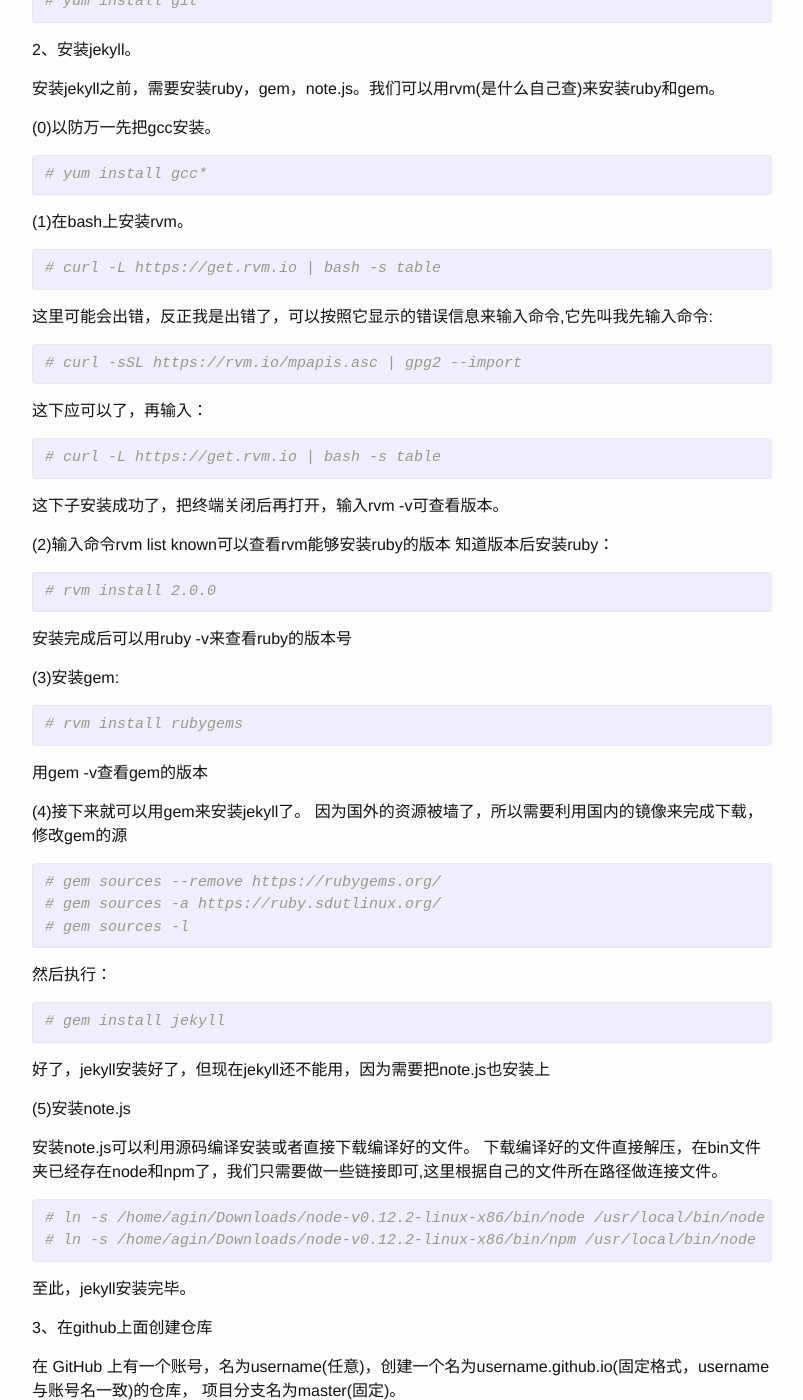
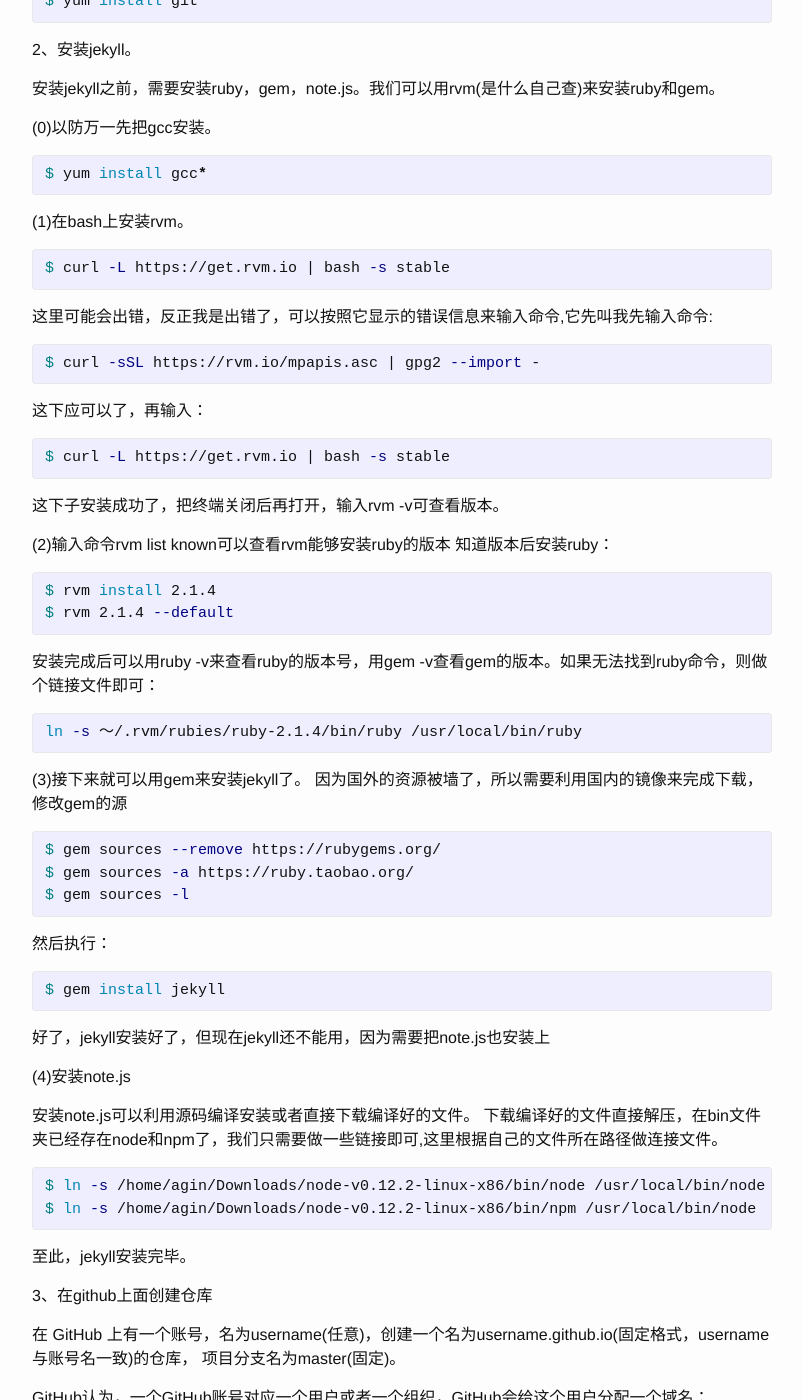
Before and after one commit to agin719/agin719.github.io, a Jekyll site: the page built from _posts/2015-04-25-搭建github+jekyll博客.md, in a window 1280 px wide and 1400 px high, scrolled down 500 px. Shown: the whole window, without its empty margins (238-1041 px from the left). Built offline with Jekyll 4.4.1, drawn with Linux system fonts in a browser that asks for light colours.

Commit message:
new blog

```diff
--- a/_posts/2015-04-25-搭建github+jekyll博客.md
+++ b/_posts/2015-04-25-搭建github+jekyll博客.md
@@ -16,7 +16,7 @@ date: 2015-04-25
 
 在centos上安装git很简单，用yum安装即可。
 {% highlight bash %}
-# yum install git
+$ yum install git
 {% endhighlight %}
 
 2、安装jekyll。
@@ -25,55 +25,54 @@ date: 2015-04-25
 
 (0)以防万一先把gcc安装。
 {% highlight bash %}
-# yum install gcc*
+$ yum install gcc*
 {% endhighlight %}
 (1)在bash上安装rvm。
 {% highlight bash %}
-# curl -L https://get.rvm.io | bash -s table
+$ curl -L https://get.rvm.io | bash -s stable
 {% endhighlight %}
 这里可能会出错，反正我是出错了，可以按照它显示的错误信息来输入命令,它先叫我先输入命令:
 {% highlight bash %}
-# curl -sSL https://rvm.io/mpapis.asc | gpg2 --import
+$ curl -sSL https://rvm.io/mpapis.asc | gpg2 --import -
 {% endhighlight %}
 这下应可以了，再输入：
 {% highlight bash %}
-# curl -L https://get.rvm.io | bash -s table
+$ curl -L https://get.rvm.io | bash -s stable
 {% endhighlight %}
 这下子安装成功了，把终端关闭后再打开，输入rvm -v可查看版本。
 
 (2)输入命令rvm list known可以查看rvm能够安装ruby的版本
 知道版本后安装ruby：
 {% highlight bash %}
-# rvm install 2.0.0
+$ rvm install 2.1.4
+$ rvm 2.1.4 --default
 {% endhighlight %}
-安装完成后可以用ruby -v来查看ruby的版本号
+安装完成后可以用ruby -v来查看ruby的版本号，用gem -v查看gem的版本。如果无法找到ruby命令，则做个链接文件即可：
+{% highlight bash %}
+ln -s ～/.rvm/rubies/ruby-2.1.4/bin/ruby /usr/local/bin/ruby
+{% endhighlight %}
 
-(3)安装gem:
-{% highlight bash %}
-# rvm install rubygems
-{% endhighlight%}
-用gem -v查看gem的版本
 
-(4)接下来就可以用gem来安装jekyll了。
+(3)接下来就可以用gem来安装jekyll了。
 因为国外的资源被墙了，所以需要利用国内的镜像来完成下载，修改gem的源
 {% highlight bash %}
-# gem sources --remove https://rubygems.org/
-# gem sources -a https://ruby.sdutlinux.org/
-# gem sources -l
+$ gem sources --remove https://rubygems.org/
+$ gem sources -a https://ruby.taobao.org/
+$ gem sources -l
 {% endhighlight %}
 然后执行：
 {% highlight bash %}
-# gem install jekyll
+$ gem install jekyll
 {% endhighlight %}
 好了，jekyll安装好了，但现在jekyll还不能用，因为需要把note.js也安装上
 
-(5)安装note.js
+(4)安装note.js
 
 安装note.js可以利用源码编译安装或者直接下载编译好的文件。
 下载编译好的文件直接解压，在bin文件夹已经存在node和npm了，我们只需要做一些链接即可,这里根据自己的文件所在路径做连接文件。
 {% highlight bash %}
-# ln -s /home/agin/Downloads/node-v0.12.2-linux-x86/bin/node /usr/local/bin/node
-# ln -s /home/agin/Downloads/node-v0.12.2-linux-x86/bin/npm /usr/local/bin/node
+$ ln -s /home/agin/Downloads/node-v0.12.2-linux-x86/bin/node /usr/local/bin/node
+$ ln -s /home/agin/Downloads/node-v0.12.2-linux-x86/bin/npm /usr/local/bin/node
 {% endhighlight %}
 至此，jekyll安装完毕。
 
```
Also changed, not shown: _posts/2015-04-26-centos6.5无线驱动安装.md (+1 -1 lines), 2 other files.
